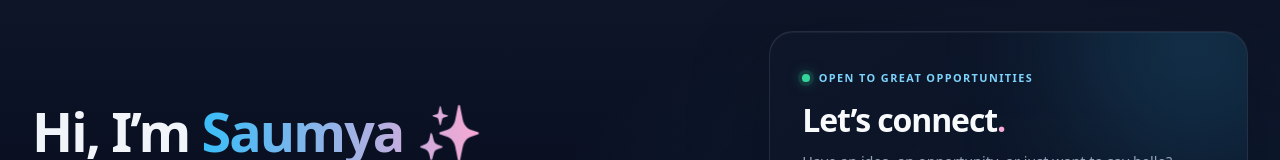
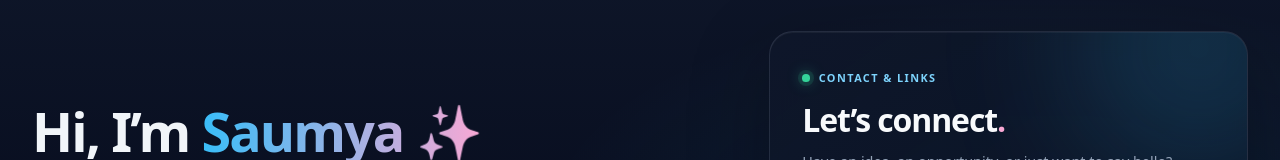
Before and after one commit to saumyasrivastava08/saumya-srivastava, a Next.js app: page / in a window 1280 px wide. Shown: the part 130-290 px from the top of the page. Built offline with nearby package versions, Linux system fonts and the light colour scheme.

Commit message:
Replace opportunity banner with neutral contact label

```diff
--- a/components/intro/Intro.tsx
+++ b/components/intro/Intro.tsx
@@ -135,7 +135,7 @@ export default function Intro() {
           <div className="contact-panel-heading">
             <span className="contact-eyebrow">
               <span className="contact-status-dot" />
-              OPEN TO GREAT OPPORTUNITIES
+              CONTACT & LINKS
             </span>
             <h2>Let’s connect<span>.</span></h2>
             <p>Have an idea, an opportunity, or just want to say hello?</p>
```
